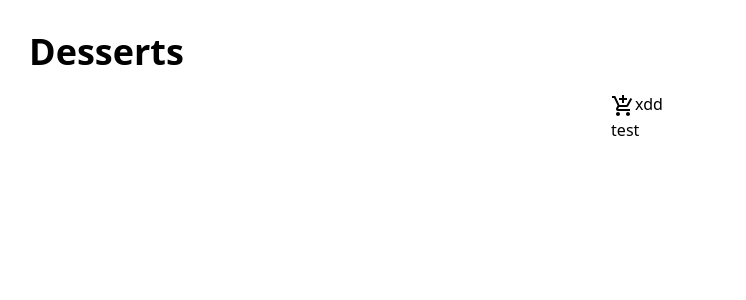
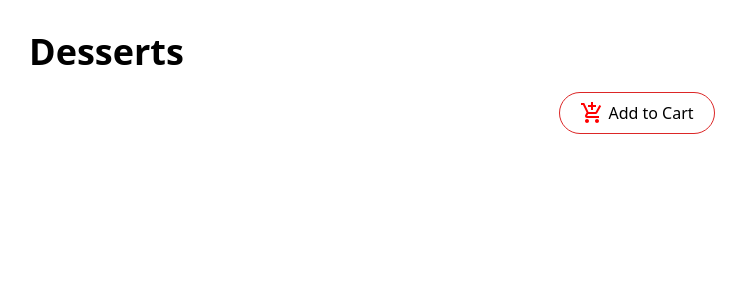
Before and after one commit to matroxok/product-list-with-cart, a React (Vite) app in the folder cart-app/: page / in a window 1280 px wide. Shown: the top 300 px of the page, without its empty margins (3-749 px from the left). Built offline with nearby package versions, Linux system fonts and the light colour scheme.

Commit message:
created button component and little js driver to setting color (to fix)

```diff
--- a/cart-app/components/addCartButton.jsx
+++ /dev/null
@@ -1,12 +0,0 @@
-import AddShoppingCartIcon from '@mui/icons-material/AddShoppingCart'
-
-const AddCartButton = () => {
-	return (
-		<button className='w-5 h-5 bg-slate-600'>
-			<AddShoppingCartIcon />
-			xdd
-		</button>
-	)
-}
-
-export default AddCartButton
--- a/cart-app/src/App.jsx
+++ b/cart-app/src/App.jsx
@@ -1,5 +1,4 @@
-import './index.css'
-import ProductBox from '../components/product-box'
+import ProductBox from './components/product-box'
 
 function App() {
 	return (
--- /dev/null
+++ b/cart-app/src/components/addCartButton.jsx
@@ -0,0 +1,26 @@
+import AddShoppingCartIcon from '@mui/icons-material/AddShoppingCart'
+import React, { useState } from 'react'
+
+const AddCartButton = () => {
+	const [isClicked, setIsClicked] = useState(false)
+	const buttonClick = () => {
+		if (onclick === false) {
+			setIsClicked(isClicked)
+		} else {
+			setIsClicked(!isClicked)
+		}
+	}
+
+	//  to fix
+
+	return (
+		<button
+			className='w-auto h-auto px-5 py-2 rounded-full flex gap-1 items-center justify-center border border-red-600 hover:scale-110 ease-in-out duration-300 focus:bg-red-400 onc'
+			onClick={buttonClick}>
+			<AddShoppingCartIcon sx={{ color: isClicked ? 'white' : 'red' }} />
+			<p>Add to Cart</p>
+		</button>
+	)
+}
+
+export default AddCartButton
--- a/cart-app/components/product-box.jsx
+++ b/cart-app/src/components/product-box.jsx
@@ -2,9 +2,8 @@ import AddCartButton from './addCartButton'
 
 const ProductBox = () => {
 	return (
-		<div className='w-full h-full bg-black'>
+		<div className='w-full h-auto flex justify-center'>
 			<AddCartButton></AddCartButton>
-			<h1 className='text-5xl'>test</h1>
 		</div>
 	)
 }
```
